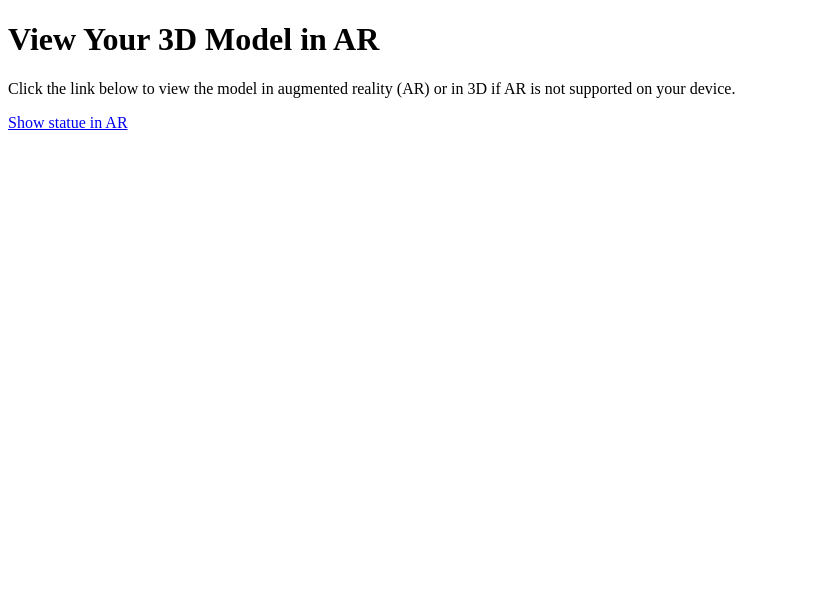
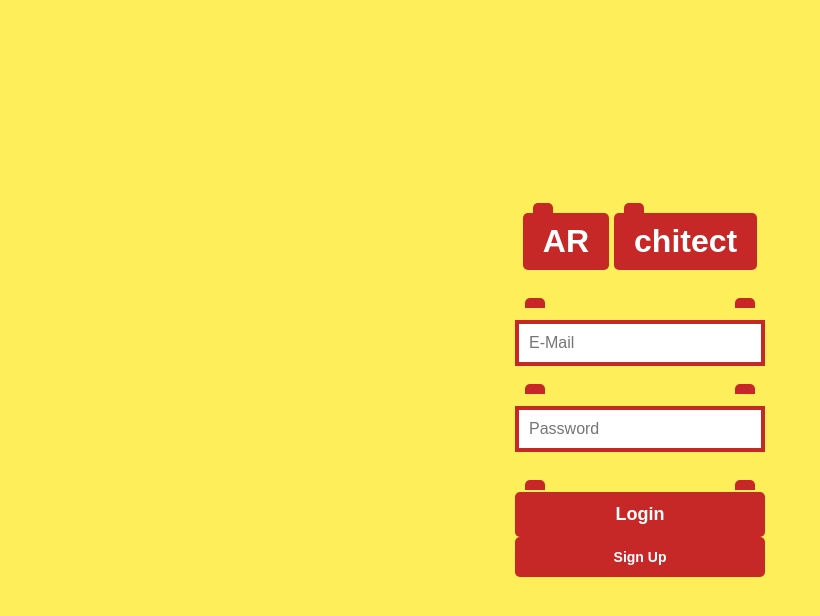
Before and after one commit to ColinBerendt/HCI-Projekt, a plain HTML site: page index.html in a window 1280 px wide. Shown: the whole page, without its empty margins (0-820 px from the left). Drawn offline with Linux system fonts and the light colour scheme.

Commit message:
Added css and signup

```diff
--- /dev/null
+++ b/index.css
@@ -0,0 +1,125 @@
+/* Grundlayout */
+body {
+    font-family: Arial, sans-serif;
+    background-color: #feee5a;
+    display: flex;
+    flex-direction: column;
+    align-items: center;
+    justify-content: center;
+    min-height: 100vh;
+    margin: 0;
+}
+
+
+.logo {
+    display: flex;
+    align-items: center;
+    margin-bottom: 40px;
+}
+
+.logo-block {
+    background-color: #c62828;
+    color: white;
+    font-size: 32px;
+    font-weight: bold;
+    padding: 10px 20px;
+    border-radius: 5px;
+    margin-right: 5px;
+    position: relative;
+}
+
+.logo-block::before {
+    content: "";
+    position: absolute;
+    top: -10px;
+    left: 10px;
+    width: 20px;
+    height: 10px;
+    background-color: #c62828;
+    border-radius: 5px 5px 0 0;
+}
+
+
+input {
+    width: 250px;
+    padding: 10px;
+    margin: 10px 0;
+    font-size: 16px;
+    border: none;
+    background-color: white;
+    border: 4px solid #c62828;
+    position: relative;
+    box-sizing: border-box;
+    outline: none;
+}
+
+.input-wrapper {
+    position: relative;
+    margin-bottom: 20px;
+}
+
+.input-wrapper::before {
+    content: "";
+    position: absolute;
+    top: -12px;
+    left: 10px;
+    width: 20px;
+    height: 10px;
+    background-color: #c62828;
+    border-radius: 5px 5px 0 0;
+}
+
+.input-wrapper::after {
+    content: "";
+    position: absolute;
+    top: -12px;
+    right: 10px;
+    width: 20px;
+    height: 10px;
+    background-color: #c62828;
+    border-radius: 5px 5px 0 0;
+}
+
+button {
+    width: 250px;
+    padding: 12px;
+    margin: 10px 0;
+    font-size: 18px;
+    font-weight: bold;
+    color: white;
+    background-color: #c62828;
+    border: none;
+    border-radius: 5px;
+    cursor: pointer;
+    position: relative;
+}
+
+button::before {
+    content: "";
+    position: absolute;
+    top: -12px;
+    left: 10px;
+    width: 20px;
+    height: 10px;
+    background-color: #c62828;
+    border-radius: 5px 5px 0 0;
+}
+
+button::after {
+    content: "";
+    position: absolute;
+    top: -12px;
+    right: 10px;
+    width: 20px;
+    height: 10px;
+    background-color: #c62828;
+    border-radius: 5px 5px 0 0;
+}
+
+.signup-button {
+    font-size: 14px;
+    background-color:#c62828 ;
+    color: white;
+    border: none;
+    margin-top: -10px;
+}
--- a/index.html
+++ b/index.html
@@ -3,15 +3,25 @@
 <head>
     <meta charset="UTF-8">
     <meta name="viewport" content="width=device-width, initial-scale=1.0">
-     <title>3D Model AR Viewer</title>
+    <title>ARchitect</title>
+    <link rel="stylesheet" href="index.css">
 </head>
 <body>
-     <h1>View Your 3D Model in AR</h1>
-     <p>Click the link below to view the model in augmented reality (AR) or in 3D if AR is not supported on your device.</p>
-     <a rel="ar" href="baum.usdz">
-         Show statue in AR
-     </a>
 
-     <script src="https://unpkg.com/@google/model-viewer"></script>
+    <div class="logo">
+        <div class="logo-block">AR</div>
+        <div class="logo-block" style="margin-right: 0;">chitect</div>
+    </div>
+
+    <div class="input-wrapper">
+        <input type="email" placeholder="E-Mail">
+    </div>
+    <div class="input-wrapper">
+        <input type="password" placeholder="Password">
+    </div>
+
+    <button>Login</button>
+    <button class="signup-button">Sign Up</button>
+
 </body>
 </html>
```
Also changed, not shown: preview.html (added, +6 -0 lines), signup.html (added, +21 -0 lines). Lines whose indentation alone changed are shown as unchanged.
